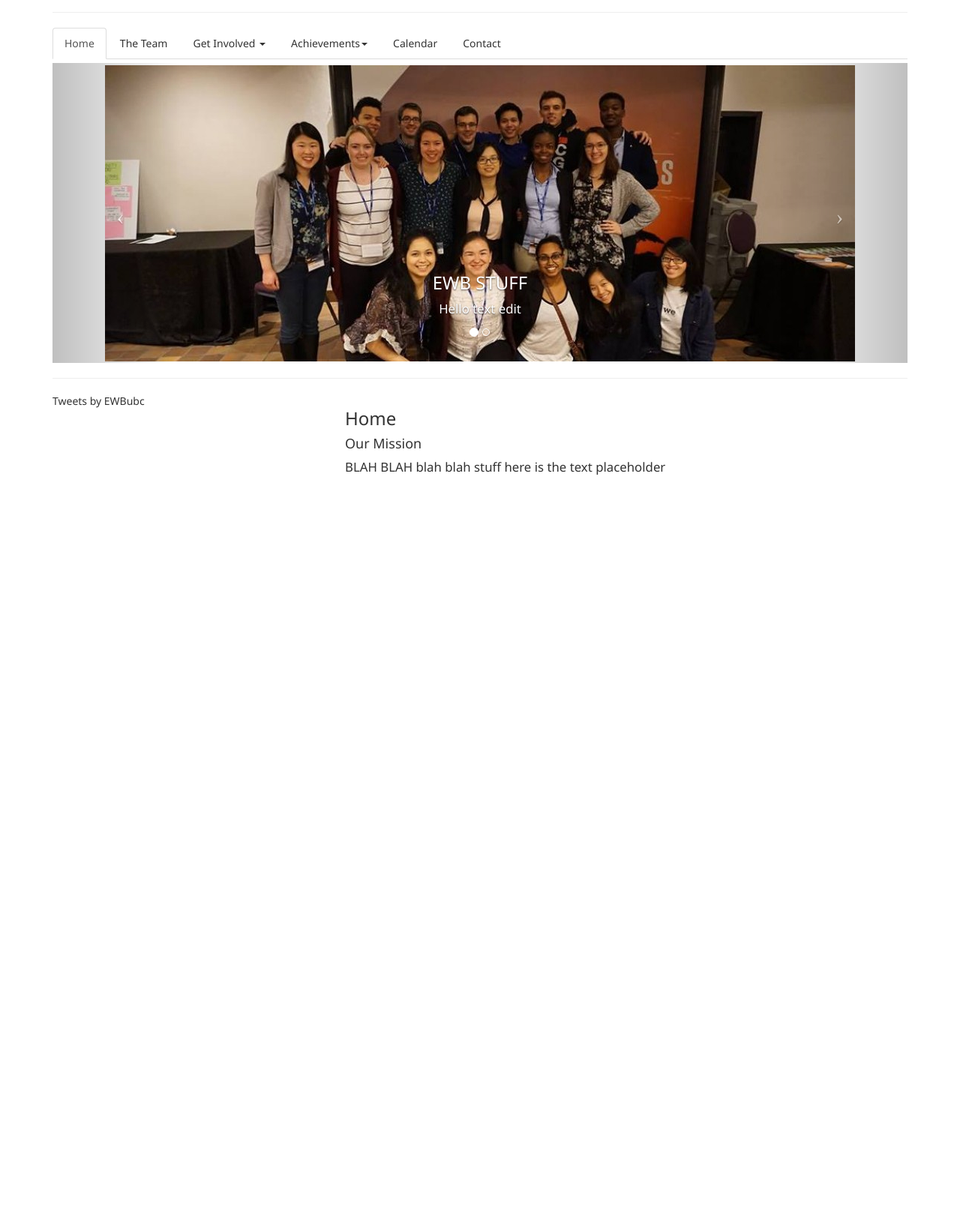
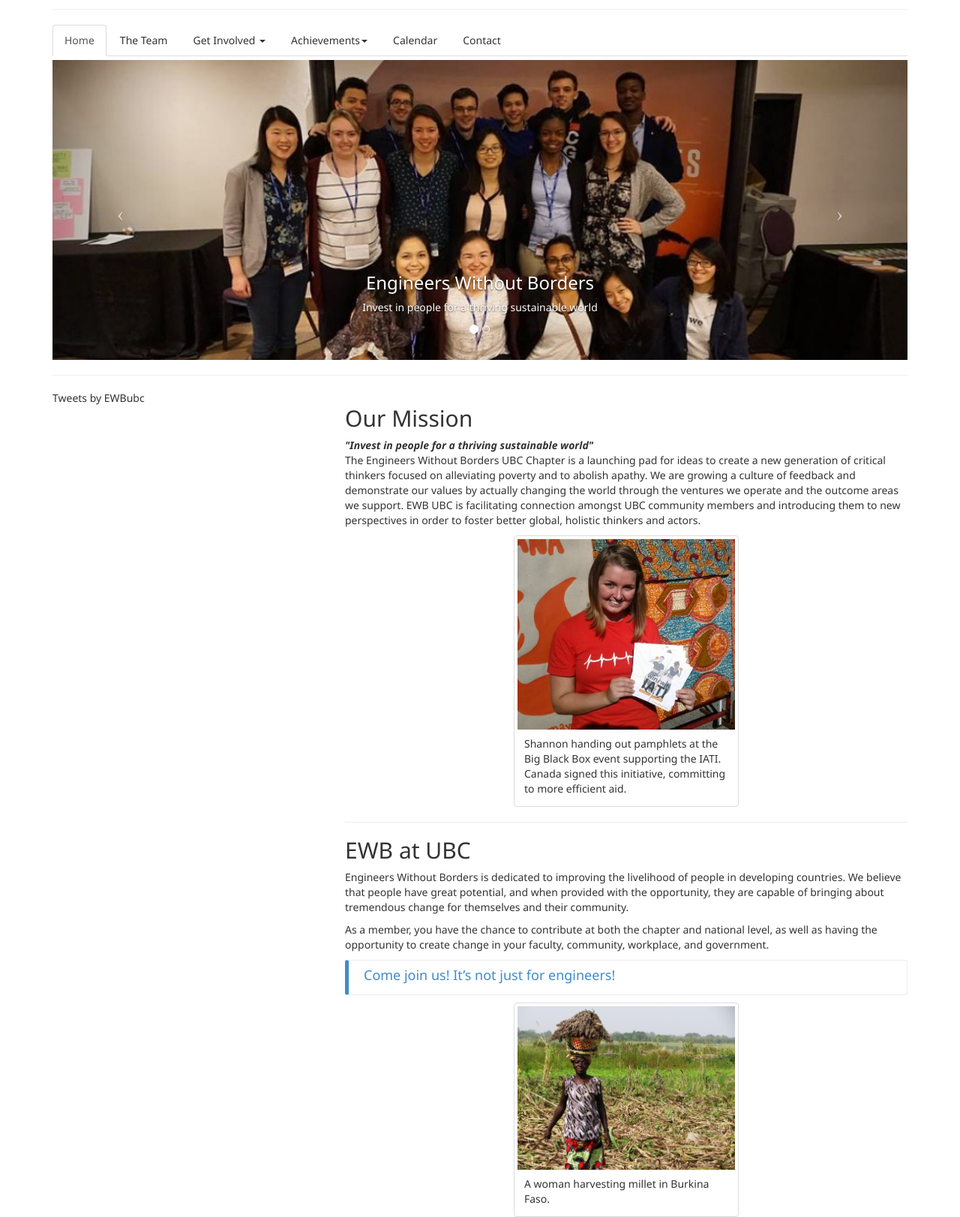
Before and after one commit to FSXAC/EWB-UBC-Website, a plain HTML site: page index.html in a window 1280 px wide. Shown: the part 143-1766 px from the top of the page at 75% size. Before the commit the page ends 800 px from the top, so only its background shows below. Drawn offline with Linux system fonts and the light colour scheme.

Commit message:
Finalized homepage design
need to add footers now

```diff
--- /dev/null
+++ b/css/callouts.css
@@ -0,0 +1,56 @@
+.bs-callout {
+    padding: 10px 20px;
+    margin: 10px 0;
+    border: 1px solid #eee;
+    border-left-width: 5px;
+    border-radius: 3px;
+}
+.bs-callout h4 {
+    margin-top: 0;
+    margin-bottom: 5px;
+}
+.bs-callout p:last-child {
+    margin-bottom: 0;
+}
+.bs-callout code {
+    border-radius: 3px;
+}
+.bs-callout+.bs-callout {
+    margin-top: -5px;
+}
+.bs-callout-default {
+    border-left-color: #777;
+}
+.bs-callout-default h4 {
+    color: #777;
+}
+.bs-callout-primary {
+    border-left-color: #428bca;
+}
+.bs-callout-primary h4 {
+    color: #428bca;
+}
+.bs-callout-success {
+    border-left-color: #5cb85c;
+}
+.bs-callout-success h4 {
+    color: #5cb85c;
+}
+.bs-callout-danger {
+    border-left-color: #d9534f;
+}
+.bs-callout-danger h4 {
+    color: #d9534f;
+}
+.bs-callout-warning {
+    border-left-color: #f0ad4e;
+}
+.bs-callout-warning h4 {
+    color: #f0ad4e;
+}
+.bs-callout-info {
+    border-left-color: #5bc0de;
+}
+.bs-callout-info h4 {
+    color: #5bc0de;
+}
--- a/css/main.css
+++ b/css/main.css
@@ -17,7 +17,7 @@
   font-weight: 100px;
 }
 
-p {
+p em b i strong u span{
   font-size: 1.2em;
 }
 
@@ -25,7 +25,11 @@
   color: inherit;
 }
 
-a:hover{
+a:hover {
+  text-decoration: none;
+}
+
+a:focus {
   text-decoration: none;
 }
 
@@ -38,7 +42,6 @@
 }
 
 .item {
-  background-size: cover;
   height: 400px;
 }
 
@@ -55,9 +58,16 @@
 }
 
 #carousel1 {
-  background: url("../img/carousel_1.jpg") center center no-repeat;
+  background: url("../img/carousel_1.jpg") center center no-repeat fixed;
+  background-size: cover;
 }
 
 #carousel2 {
-  background: url("../img/carousel_2.jpg") center center no-repeat;
+  background: url("../img/carousel_2.jpg") center center no-repeat fixed;
+  background-size: cover;
 }
+
+.thumbnail-300 {
+  width: 300;
+  margin: auto;
+}
--- a/index.html
+++ b/index.html
@@ -7,6 +7,7 @@
   <meta http-equiv="X-UA-Compatible" content="IE=edge"/>
   <link rel="stylesheet" type="text/css" href="css/bootstrap.min.css"/>
   <link rel="stylesheet" type="text/css" href="css/main.css"/>
+  <link rel="stylesheet" type="text/css" href="css/callouts.css"/>
   <script src="js/jquery-3.1.0.min.js"></script>
   <script src="js/bootstrap.min.js"></script>
   <script type="text/javascript" src="js/main.js"></script>
@@ -75,14 +76,14 @@
       <div class="carousel-inner">
         <div class="item active" id="carousel1">
           <div class="carousel-caption">
-            <h3>EWB STUFF</h3>
-            <p>Hello text edit</p>
+            <h3>Engineers Without Borders</h3>
+            <p>Invest in people for a thriving sustainable world</p>
           </div>
         </div>
         <div class="item" id="carousel2">
           <div class="carousel-caption">
-            <h3>EWB STUFF</h3>
-            <p>Hello text edit</p>
+            <h3>Engineers Without Borders</h3>
+            <p>It’s not just for engineers!</p>
           </div>
         </div>
       </div>
@@ -95,9 +96,35 @@
 
     <div class="row">
       <div class = "col-sm-8 col-sm-push-4">
-        <h3>Home</h3>
-        <h4>Our Mission</h4>
-        <p>BLAH BLAH blah blah stuff here is the text placeholder</p>
+        <!-- main content -->
+        <h2>Our Mission</h2>
+        <em><strong>"Invest in people for a thriving sustainable world"</strong></em>
+        <p>
+          The Engineers Without Borders UBC Chapter is a launching pad for ideas to create a new generation of critical thinkers focused on alleviating poverty and to abolish apathy. We are growing a culture of feedback and demonstrate our values by actually changing the world through the ventures we operate and the outcome areas we support. EWB UBC is facilitating connection amongst UBC community members and introducing them to new perspectives in order to foster better global, holistic thinkers and actors.
+        </p>
+        <a href = "#" class = "thumbnail thumbnail-300" width = "300px">
+          <img src="img/shannon.jpg" alt="shannon">
+          <div class="caption">
+            <span>Shannon handing out pamphlets at the Big Black Box event supporting the IATI. Canada signed this initiative, committing to more efficient aid.</span>
+          </div>
+        </a>
+
+        <hr>
+
+        <h2>EWB at UBC</h2>
+          <p>Engineers Without Borders is dedicated to improving the livelihood of people in developing countries. We believe that people have great potential, and when provided with the opportunity, they are capable of bringing about tremendous change for themselves and their community.</p>
+          <p>As a member, you have the chance to contribute at both the chapter and national level, as well as having the opportunity to create change in your faculty, community, workplace, and government.</p>
+        <div class="bs-callout bs-callout-primary">
+          <h4>Come join us! It’s not just for engineers!</h4>
+        </div>
+
+        <a href = "#" class = "thumbnail thumbnail-300" width = "300px">
+          <img src="img/harvest.jpg" alt="shannon">
+          <div class="caption">
+            <span>A woman harvesting millet in Burkina Faso.</span>
+          </div>
+        </a>
+        <!-- end main content -->
       </div>
       <div class = "col-sm-4 col-sm-pull-8">
         <a class="twitter-timeline" href="https://twitter.com/EWBubc" height = "600">Tweets by EWBubc</a>
```
Also changed, not shown: img/harvest.jpg (added), img/shannon.jpg (added).
